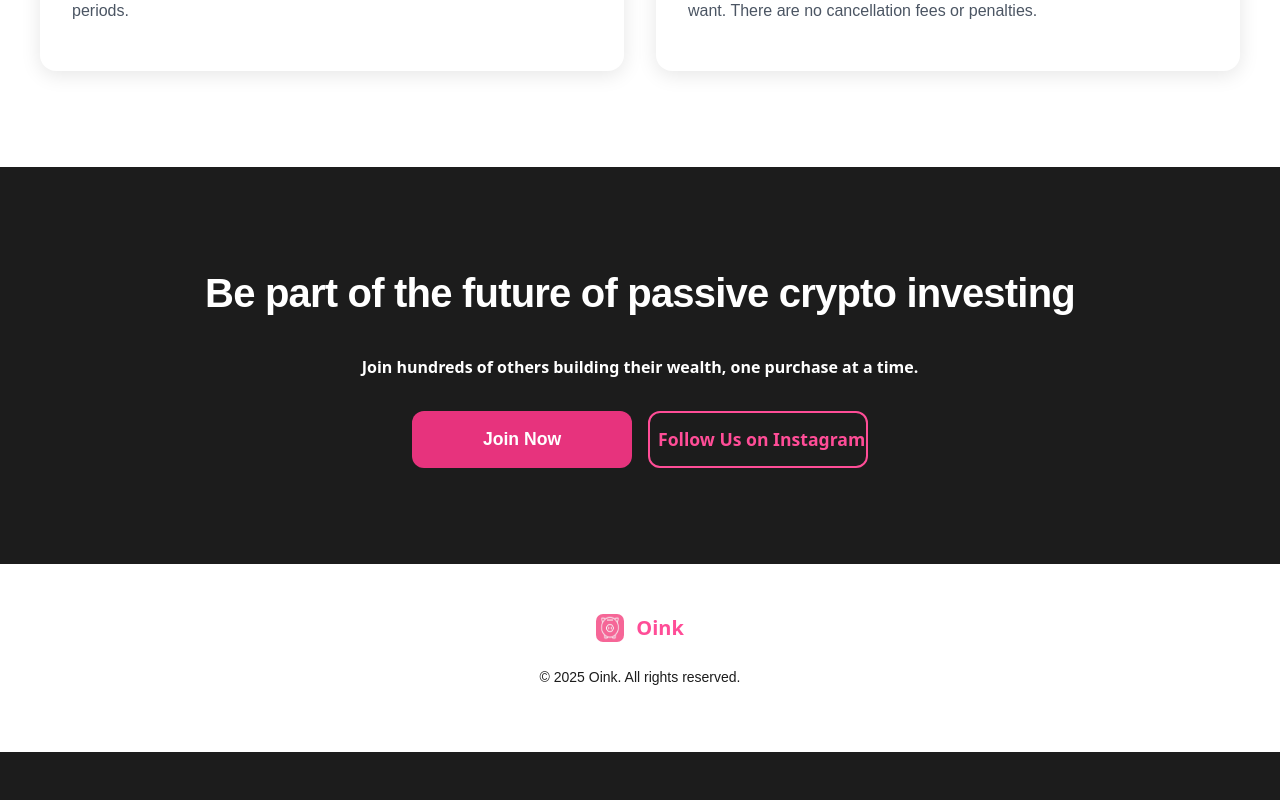
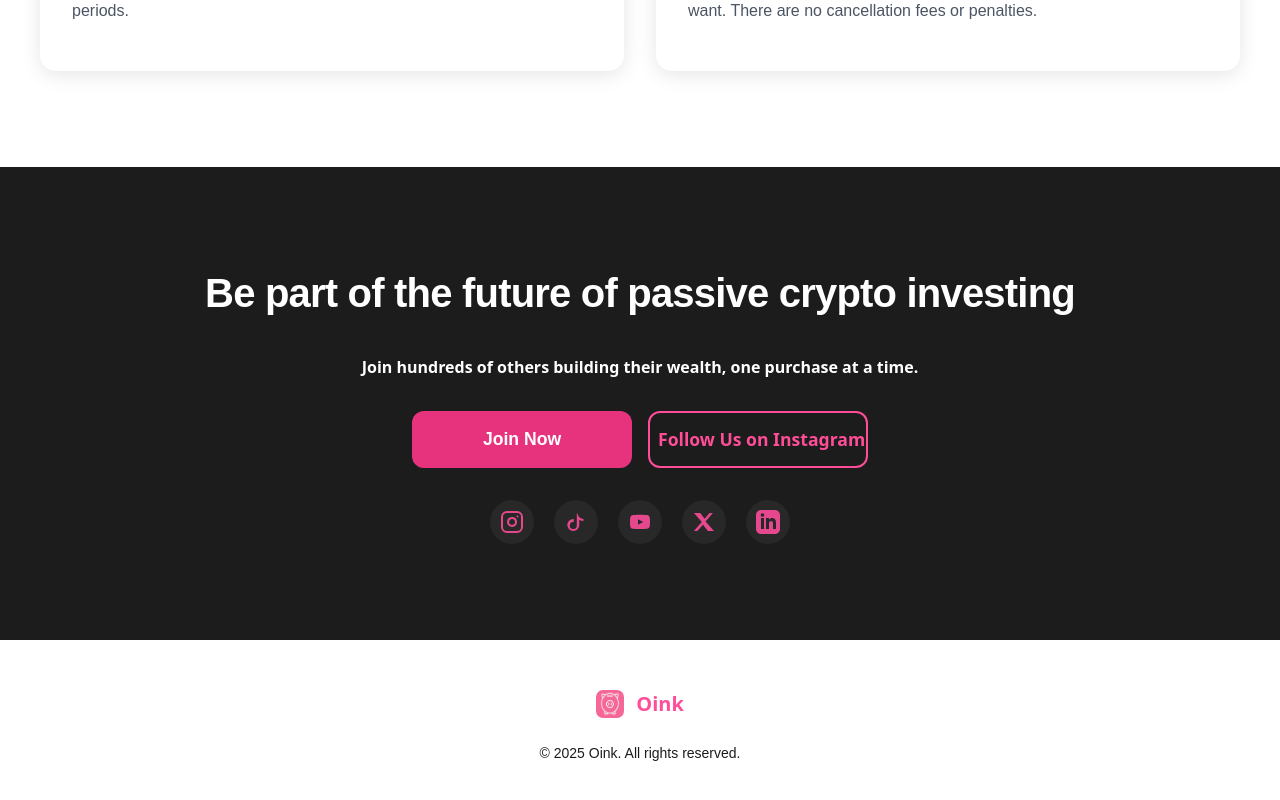
Before and after one commit to ThomasCaneday/oink-waiting-list, a React (Vite) app: page / in a window 1280 px wide. Shown: the part 4103-4903 px from the top of the page. Before the commit the page ends 4855 px from the top, so only its background shows below. Built offline with nearby package versions, Linux system fonts and the light colour scheme; no server answers.

Commit message:
add: social media icons in cta footer

```diff
--- a/src/App.jsx
+++ b/src/App.jsx
@@ -6,6 +6,26 @@ const LinkedInIcon = () => (
   <svg xmlns="http://www.w3.org/2000/svg" width="24" height="24" viewBox="0 0 24 24" fill="currentColor">
     <path d="M19 0h-14c-2.761 0-5 2.239-5 5v14c0 2.761 2.239 5 5 5h14c2.762 0 5-2.239 5-5v-14c0-2.761-2.238-5-5-5zm-11 19h-3v-11h3v11zm-1.5-12.268c-.966 0-1.75-.79-1.75-1.764s.784-1.764 1.75-1.764 1.75.79 1.75 1.764-.783 1.764-1.75 1.764zm13.5 12.268h-3v-5.604c0-3.368-4-3.113-4 0v5.604h-3v-11h3v1.765c1.396-2.586 7-2.777 7 2.476v6.759z"/>
   </svg>
+);
+
+// Instagram Icon
+const InstagramIcon = () => (
+  <svg width="24" height="24" viewBox="0 0 24 24" fill="none" stroke="currentColor" strokeWidth="2" strokeLinecap="round" strokeLinejoin="round" aria-hidden="true"><rect x="2" y="2" width="20" height="20" rx="5" ry="5"/><path d="M16 11.37A4 4 0 1 1 12.63 8 4 4 0 0 1 16 11.37z"/><line x1="17.5" y1="6.5" x2="17.51" y2="6.5"/></svg>
+);
+
+// TikTok Icon (simplified)
+const TikTokIcon = () => (
+  <svg width="24" height="24" viewBox="0 0 24 24" fill="currentColor" aria-hidden="true"><path d="M13.5 3a6 6 0 0 0 6 6v2.05a8 8 0 0 1-4.2-1.23l-.01 5.18a6 6 0 1 1-6-6c.17 0 .34.01.5.03V12a3.5 3.5 0 1 0 3.01 3.47L12.81 3.5h.69Z"/></svg>
+);
+
+// YouTube Icon
+const YouTubeIcon = () => (
+  <svg width="24" height="24" viewBox="0 0 24 24" fill="currentColor" aria-hidden="true"><path d="M21.8 8s-.2-1.4-.8-2c-.8-.9-1.7-.9-2.1-1C15.9 4.7 12 4.7 12 4.7h0s-3.9 0-6.9.3c-.4.1-1.3.1-2.1 1-.6.6-.8 2-.8 2S2 9.6 2 11.3v1.3c0 1.7.2 3.3.2 3.3s.2 1.4.8 2c.8.9 1.8.8 2.3.9 1.7.2 6.7.3 6.7.3s3.9 0 6.9-.3c.4-.1 1.3-.1 2.1-1 .6-.6.8-2 .8-2s.2-1.7.2-3.3v-1.3C22 9.6 21.8 8 21.8 8ZM10 14.7V9.3l5.2 2.7L10 14.7Z"/></svg>
+);
+
+// X (Twitter) Icon
+const XIcon = () => (
+  <svg width="24" height="24" viewBox="0 0 24 24" fill="currentColor" aria-hidden="true"><path d="M17.53 3h3.37l-7.36 8.4L22 21h-6.14l-4.8-6.28L5.25 21H1.88l7.89-9L2 3h6.25l4.33 5.64L17.53 3Z"/></svg>
 );
 
 export default function App() {
@@ -167,6 +187,13 @@ export default function App() {
             Follow Us on Instagram
           </a>
         </div>
+        <div className="footer-socials" aria-label="Oink social media links">
+          <a href="https://www.instagram.com/oinkcrypto/" target="_blank" rel="noopener noreferrer" aria-label="Oink on Instagram" className="social-icon"><InstagramIcon /></a>
+          <a href="https://www.tiktok.com/@oinkcrypto" target="_blank" rel="noopener noreferrer" aria-label="Oink on TikTok" className="social-icon"><TikTokIcon /></a>
+            <a href="https://www.youtube.com/channel/UCKgSti6686Z0Nu9n41aww0Q" target="_blank" rel="noopener noreferrer" aria-label="Oink on YouTube" className="social-icon"><YouTubeIcon /></a>
+          <a href="https://x.com/Oink_wallet" target="_blank" rel="noopener noreferrer" aria-label="Oink on X" className="social-icon"><XIcon /></a>
+          <a href="https://www.linkedin.com/company/oinkcrypto/" target="_blank" rel="noopener noreferrer" aria-label="Oink on LinkedIn" className="social-icon"><LinkedInIcon /></a>
+        </div>
       </section>
 
       <footer className="site-footer">
--- a/src/index.css
+++ b/src/index.css
@@ -475,6 +475,35 @@ p {
   padding: 6rem 2rem;
   text-align: center;
   background: var(--black);
+}
+
+.footer-socials {
+  margin-top: 2rem;
+  display: flex;
+  gap: 1.25rem;
+  justify-content: center;
+  flex-wrap: wrap;
+}
+
+.footer-socials .social-icon {
+  display: inline-flex;
+  width: 44px;
+  height: 44px;
+  align-items: center;
+  justify-content: center;
+  color: var(--pink);
+  background: rgba(255,255,255,0.05);
+  border-radius: 50%;
+  transition: background .2s ease, transform .2s ease, color .2s ease;
+}
+.footer-socials .social-icon:hover {
+  background: var(--pink);
+  color: #fff;
+  transform: translateY(-3px);
+}
+
+@media (max-width: 640px) {
+  .footer-socials .social-icon { width: 40px; height: 40px; }
 }
 
 /* Footer */
```
